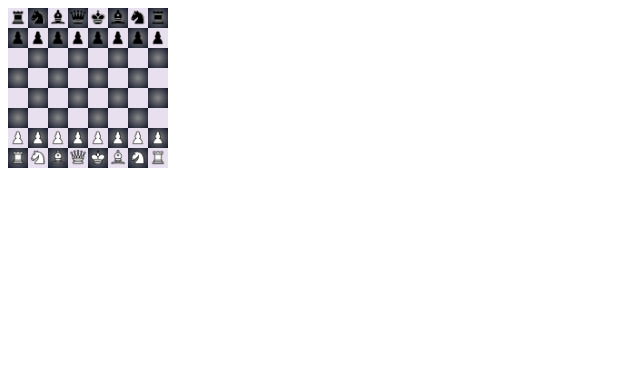
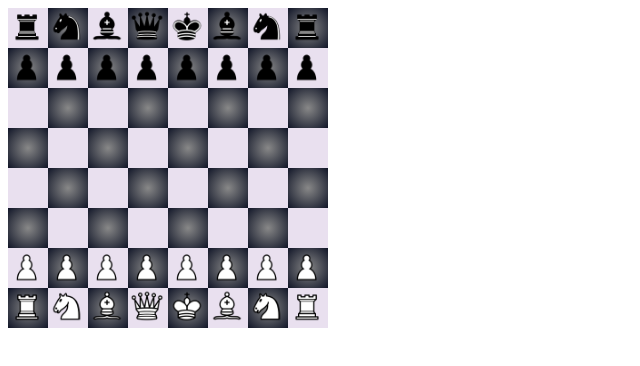
Before and after one commit to chonggi-tokhu/chessjs, a plain HTML site: page chess/index.html in a window 1280 px wide. Shown: the whole page, without its empty margins (0-640 px from the left). Drawn offline with Linux system fonts and the light colour scheme.

Commit message:
Update index.html

```diff
--- a/chess/index.html
+++ b/chess/index.html
@@ -7,13 +7,13 @@
     <style>
         #chessboard .rank {
             width: inherit;
-            height: 20px !important;
+            height: 40px !important;
             margin: 0%;
         }
         #chessboard .rank div {
             float:left;
-            height: 20px !important;
-            width: 20px;
+            height: 40px !important;
+            width: 40px;
             margin: 0%;
         }
         #chessboard .darksquare {
```
